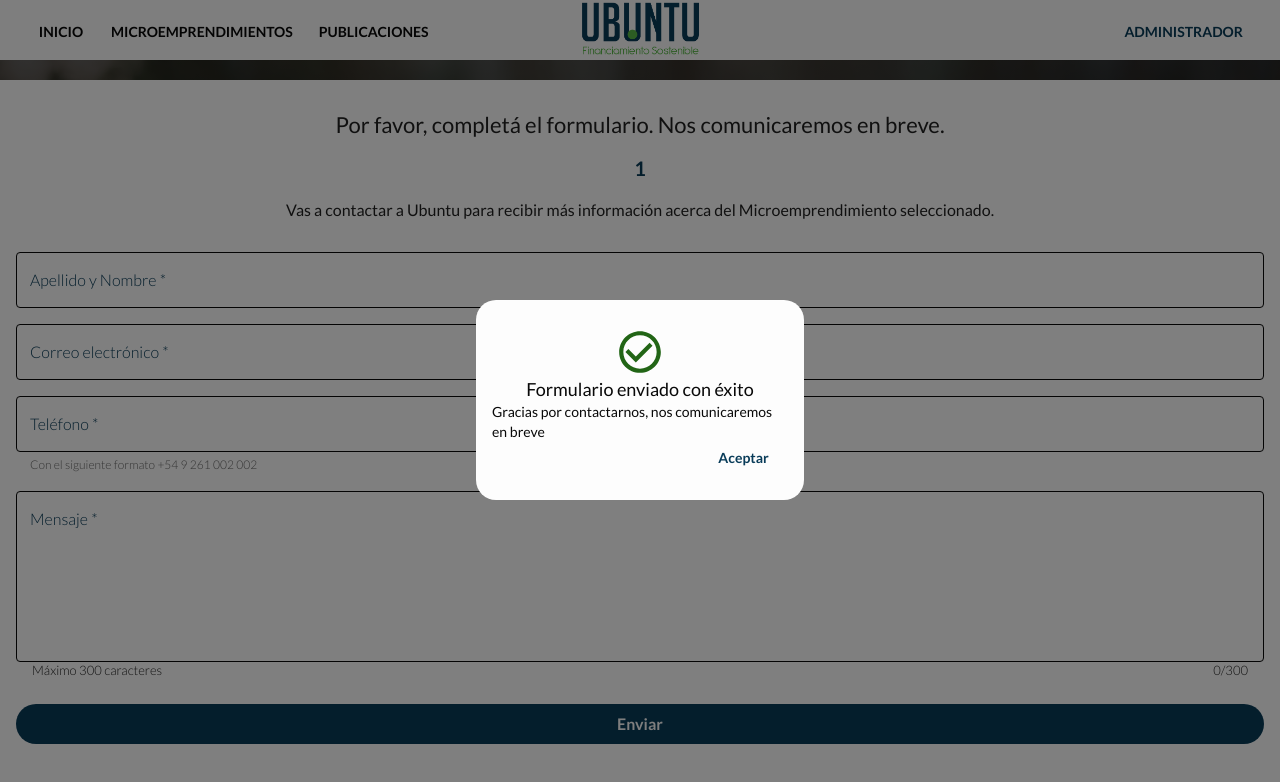
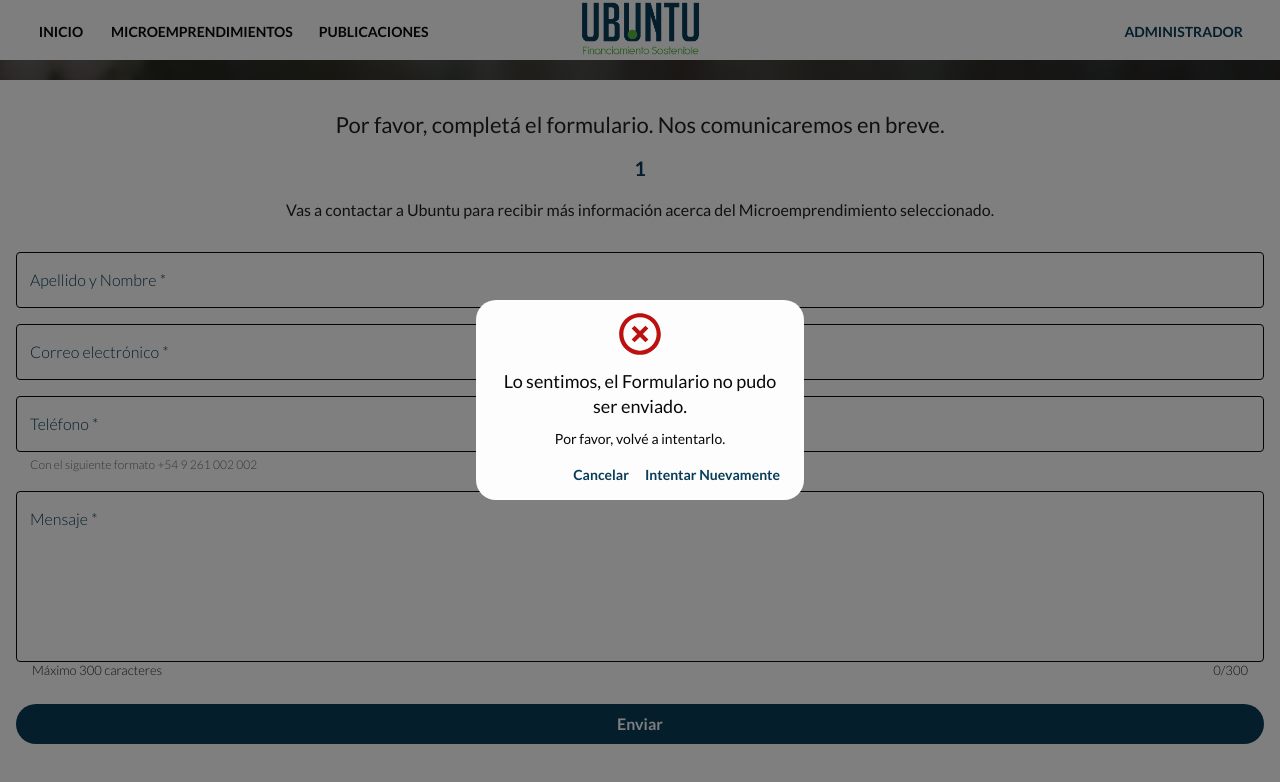
Before and after one commit to TomiCaratti13/SemilleroUbuntuFront, a React (Vite) app: page /formularioContacto/1 in a window 1280 px wide. Both pictures are taken after a click on the button "Enviar". Shown: the part 462-1244 px from the top of the page. Built offline with nearby package versions, Linux system fonts and the light colour scheme.

Commit message:
Alert and form finalized, prepared for both cases of shipments

```diff
--- /dev/null
+++ b/src/components/AlertForm.jsx
@@ -0,0 +1,178 @@
+import React from 'react';
+import CheckCircleOutlineIcon from '@mui/icons-material/CheckCircleOutline';
+import HighlightOffIcon from '@mui/icons-material/HighlightOff';
+import { Box, Button, Modal, Typography } from '@mui/material';
+
+export const AlertForm = ({ open, setOpen, success }) => {
+  const handleClose = () => setOpen(false);
+
+  if (success) {
+    return (
+      <div>
+        <Modal
+          open={open}
+          onClose={handleClose}
+          sx={{
+            width: '100%',
+            height: '100%',
+            display: 'flex',
+            justifyContent: 'center',
+            alignItems: 'center',
+          }}>
+          <Box
+            sx={{
+              display: 'flex',
+              flexDirection: 'column',
+              justifyContent: 'center',
+              alignItems: 'center',
+              width: '328px',
+              height: '200px',
+              bgcolor: 'blanco.main',
+              borderRadius: '20px',
+              padding: '16px',
+              textAlign: 'center',
+              gap: '10px',
+            }}>
+            <CheckCircleOutlineIcon
+              sx={{
+                color: 'gestion.exito',
+                width: '50px',
+                height: '50px',
+              }}
+            />
+            <Typography
+              sx={{
+                fontSize: '18px',
+                lineHeight: '25px',
+                fontWeight: 400,
+                color: 'negro.main',
+              }}>
+              Formulario enviado con éxito
+            </Typography>
+            <Typography
+              sx={{
+                fontSize: '14px',
+                lineHeight: '20px',
+                fontWeight: 400,
+                color: 'negro.main',
+                textAlign: 'start',
+              }}>
+              Gracias por contactarnos, nos comunicaremos en breve
+            </Typography>
+            <Button
+              sx={{
+                marginLeft: '70%',
+                fontSize: '14px',
+                lineHeight: '20px',
+                fontWeight: 600,
+                color: 'azul.main',
+                textAlign: 'center',
+                textTransform: 'none',
+                '&:hover': {
+                  bgcolor: 'gris.medio',
+                },
+              }}
+              onClick={handleClose}>
+              Aceptar
+            </Button>
+          </Box>
+        </Modal>
+      </div>
+    );
+  } else {
+    return (
+      <div>
+        <Modal
+          open={open}
+          onClose={handleClose}
+          sx={{
+            width: '100%',
+            height: '100%',
+            display: 'flex',
+            justifyContent: 'center',
+            alignItems: 'center',
+          }}>
+          <Box
+            sx={{
+              display: 'flex',
+              flexDirection: 'column',
+              justifyContent: 'center',
+              alignItems: 'center',
+              width: '328px',
+              height: '200px',
+              bgcolor: 'blanco.main',
+              borderRadius: '20px',
+              padding: '16px',
+              textAlign: 'center',
+              gap: '10px',
+            }}>
+            <HighlightOffIcon
+              sx={{
+                color: 'gestion.error',
+                width: '50px',
+                height: '50px',
+              }}
+            />
+            <Typography
+              sx={{
+                fontSize: '18px',
+                lineHeight: '25px',
+                fontWeight: 400,
+                color: 'negro.main',
+              }}>
+              Lo sentimos, el Formulario no pudo ser enviado.
+            </Typography>
+            <Typography
+              sx={{
+                fontSize: '14px',
+                lineHeight: '20px',
+                fontWeight: 400,
+                color: 'negro.main',
+                textAlign: 'start',
+              }}>
+              Por favor, volvé a intentarlo.
+            </Typography>
+            <Box
+              sx={{
+                display: 'flex',
+                width: '100%',
+                m: 0,
+                justifyContent: 'end',
+              }}>
+              <Button
+                sx={{
+                  fontSize: '14px',
+                  lineHeight: '20px',
+                  fontWeight: 600,
+                  color: 'azul.main',
+                  textAlign: 'center',
+                  textTransform: 'none',
+                  '&:hover': {
+                    bgcolor: 'gris.medio',
+                  },
+                }}
+                onClick={handleClose}>
+                Cancelar
+              </Button>
+              <Button
+                sx={{
+                  fontSize: '14px',
+                  lineHeight: '20px',
+                  fontWeight: 600,
+                  color: 'azul.main',
+                  textAlign: 'center',
+                  textTransform: 'none',
+                  '&:hover': {
+                    bgcolor: 'gris.medio',
+                  },
+                }}
+                onClick={handleClose}>
+                Intentar Nuevamente
+              </Button>
+            </Box>
+          </Box>
+        </Modal>
+      </div>
+    );
+  }
+};
--- a/src/views/SectionFormularioContacto.jsx
+++ b/src/views/SectionFormularioContacto.jsx
@@ -1,9 +1,9 @@
 import { SectionHero } from '../components/SectionHero';
-import { Typography, Box, TextField, Button, Modal } from '@mui/material';
+import { Typography, Box, TextField, Button } from '@mui/material';
 import React, { useState } from 'react';
 import styled from '@mui/material/styles/styled';
 import { useParams } from 'react-router-dom';
-import CheckCircleOutlineIcon from '@mui/icons-material/CheckCircleOutline';
+import { AlertForm } from '../components/AlertForm';
 
 const CssTextField = styled(TextField)({
   '& label': {
@@ -210,75 +210,11 @@ export const SectionFormularioContacto = () => {
             Enviar
           </Typography>
         </Button>
-        <div>
-          <Modal
-            open={open}
-            onClose={handleClose}
-            sx={{
-              width: '100%',
-              height: '100%',
-              display: 'flex',
-              justifyContent: 'center',
-              alignItems: 'center',
-            }}>
-            <Box
-              sx={{
-                display: 'flex',
-                flexDirection: 'column',
-                justifyContent: 'center',
-                alignItems: 'center',
-                width: '328px',
-                height: '200px',
-                bgcolor: 'blanco.main',
-                borderRadius: '20px',
-                padding: '16px',
-                textAlign: 'center',
-              }}>
-              <CheckCircleOutlineIcon
-                sx={{
-                  color: 'verde.main',
-                  width: '50px',
-                  height: '50px',
-                }}
-              />
-              <Typography
-                sx={{
-                  fontSize: '18px',
-                  lineHeight: '25px',
-                  fontWeight: 400,
-                  color: 'negro.main',
-                }}>
-                Formulario enviado con éxito
-              </Typography>
-              <Typography
-                sx={{
-                  fontSize: '14px',
-                  lineHeight: '20px',
-                  fontWeight: 400,
-                  color: 'negro.main',
-                  textAlign: 'start',
-                }}>
-                Gracias por contactarnos, nos comunicaremos en breve
-              </Typography>
-              <Button
-                sx={{
-                  marginLeft: '70%',
-                  fontSize: '14px',
-                  lineHeight: '20px',
-                  fontWeight: 600,
-                  color: 'azul.main',
-                  textAlign: 'center',
-                  textTransform: 'none',
-                  '&:hover': {
-                    bgcolor: 'gris.medio',
-                  },
-                }}
-                onClick={handleClose}>
-                Aceptar
-              </Button>
-            </Box>
-          </Modal>
-        </div>
+        <AlertForm
+          open={open}
+          setOpen={setOpen}
+          success={false}
+        />
       </Box>
     </Box>
   );
```
